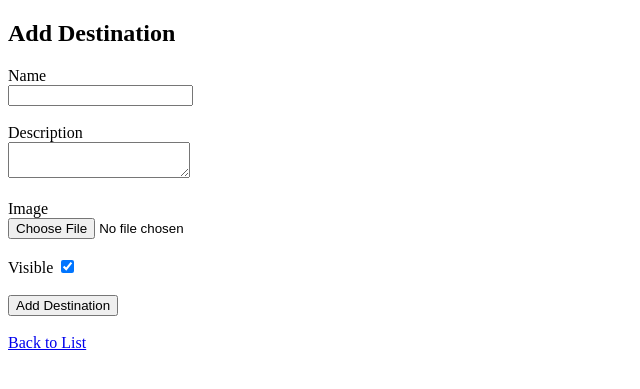
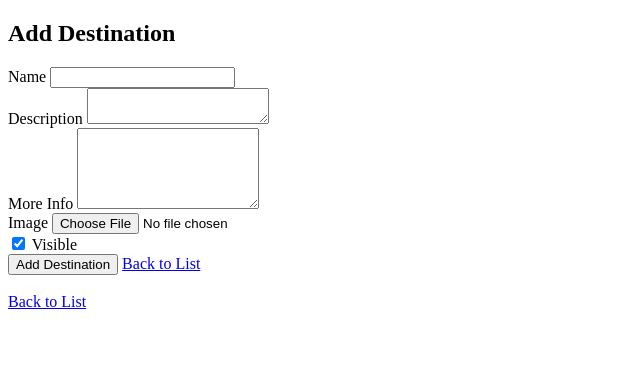
Before and after one commit to krunal4532/gah-admin-backend, a Flask app: page /admin/add_destination in a window 1280 px wide. Shown: the top 389 px of the page, without its empty margins (0-640 px from the left). Run offline with Flask 3, Linux system fonts and the light colour scheme; the visitor is signed in with stand-in values (Sample User, id 1); some libraries are stand-ins or nearby versions.

Commit message:
Add more_info field to destination add form and route

```diff
--- a/app.py
+++ b/app.py
@@ -237,6 +237,7 @@ def add_destination():
     if request.method == 'POST':
         name = request.form['name']
         description = request.form['description']
+        more_info = request.form.get('more_info', '')  # <-- Capture More Info
         image = request.files['image']
         visible = bool(request.form.get('visible'))
 
@@ -250,16 +251,15 @@ def add_destination():
         conn = get_db_connection()
         cur = conn.cursor()
         cur.execute("""
-            INSERT INTO destinations (name, description, image_filename, visible)
-            VALUES (%s, %s, %s, %s)
-        """, (name, description, filename, visible))
+            INSERT INTO destinations (name, description, more_info, image_filename, visible)
+            VALUES (%s, %s, %s, %s, %s)
+        """, (name, description, more_info, filename, visible))
         conn.commit()
         conn.close()
 
         return redirect(url_for('view_destinations'))
 
     return render_template('admin/add_destination.html')
-
 
 @app.route('/admin/destination/<int:id>')
 @login_required
--- a/templates/admin/add_destination.html
+++ b/templates/admin/add_destination.html
@@ -5,23 +5,31 @@
 </head>
 <body>
    <h2>Add Destination</h2>
-<form method="POST" enctype="multipart/form-data">
-  <label>Name</label><br>
-  <input type="text" name="name" required><br><br>
-
-  <label>Description</label><br>
-  <textarea name="description" required></textarea><br><br>
-
-  <label>Image</label><br>
-  <input type="file" name="image" accept="image/*" required><br><br>
-
-  <label>Visible</label>
-  <input type="checkbox" name="visible" checked><br><br>
-
-  <button type="submit">Add Destination</button>
+<form action="{{ url_for('add_destination') }}" method="post" enctype="multipart/form-data" class="card p-4 shadow-sm">
+    <div class="mb-3">
+        <label class="form-label">Name</label>
+        <input type="text" name="name" class="form-control" required>
+    </div>
+    <div class="mb-3">
+        <label class="form-label">Description</label>
+        <textarea name="description" class="form-control" required></textarea>
+    </div>
+    <div class="mb-3">
+        <label class="form-label">More Info</label>
+        <textarea name="more_info" class="form-control" rows="5"></textarea>
+    </div>
+    <div class="mb-3">
+        <label class="form-label">Image</label>
+        <input type="file" name="image" class="form-control" accept="image/*" required>
+    </div>
+    <div class="form-check mb-3">
+        <input class="form-check-input" type="checkbox" name="visible" checked>
+        <label class="form-check-label">Visible</label>
+    </div>
+    <button type="submit" class="btn btn-primary w-100">Add Destination</button>
+    <a href="{{ url_for('view_destinations') }}" class="btn btn-link">Back to List</a>
 </form>
-
     <br>
-    <a href="{{ url_for('view_destinations') }}">Back to List</a>
+    <a href="{{ url_for('manage_destinations') }}" class="btn btn-link">Back to List</a>
 </body>
 </html>
```
